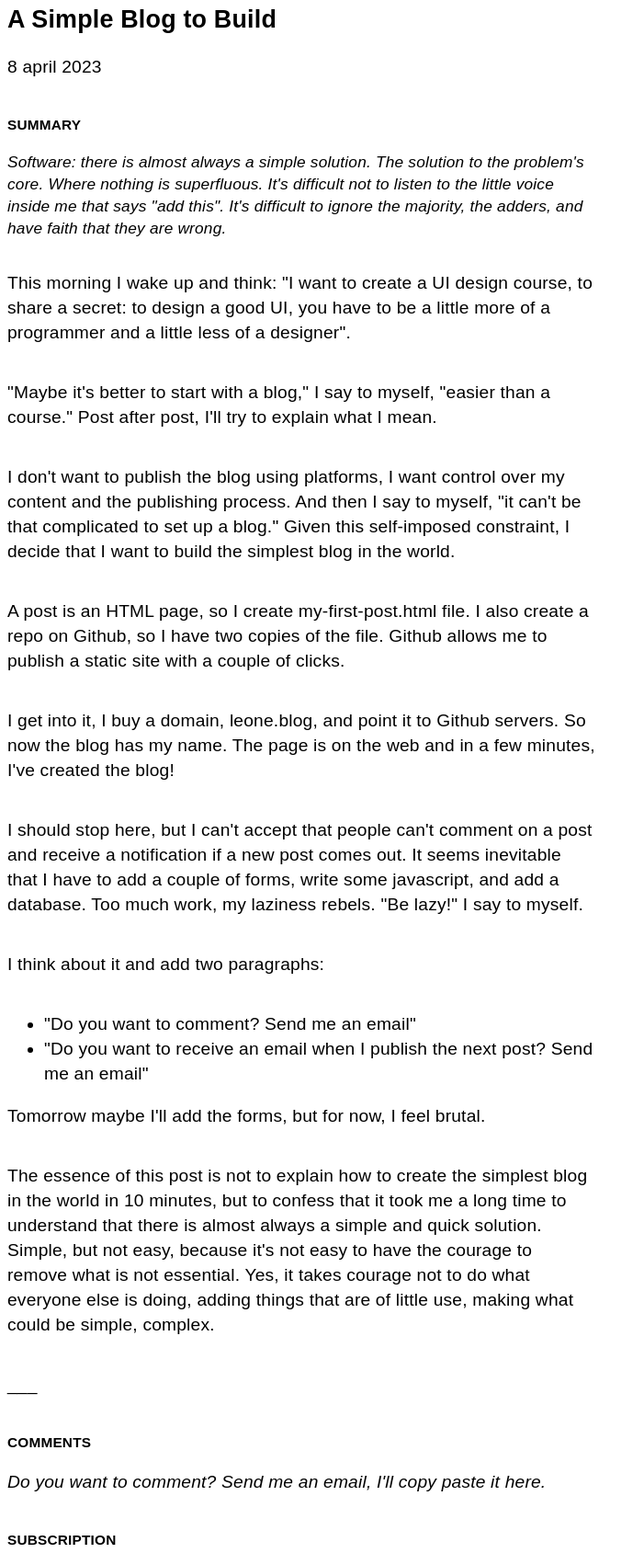
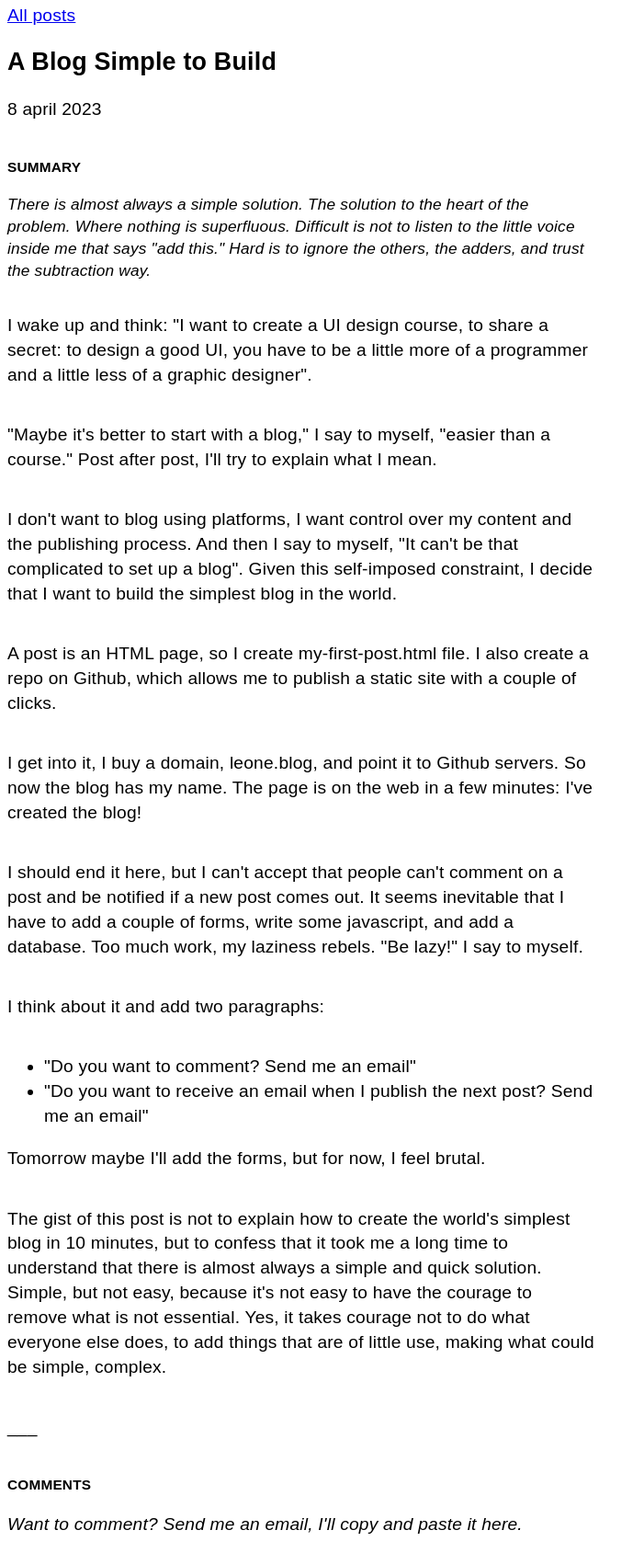
Before and after one commit to luc4leone/my-blog, a plain HTML site: page posts/publish-a-blog.html in a window 1280 px wide. Shown: the part 15-1704 px from the top of the page at 92% size, without its empty margins (0-701 px from the left). Drawn offline with Linux system fonts and the light colour scheme; a web font is replaced by a local one.

Commit message:
101esima iterazione :)

```diff
--- a/posts/publish-a-blog.html
+++ b/posts/publish-a-blog.html
@@ -21,24 +21,27 @@
         .italic {
             font-style: italic;
         }
+        .all {
+            margin-bottom: 0;
+        }
     </style>
 
     <body>
-        <h1>A Simple Blog to Build</h1>
+        <p class="all"><a href="../index.html">All posts</a></p>
+        <h1>A Blog Simple to Build</h1>
         <p>8 april 2023</p>
         <h3>Summary</h3>
         <p class="summary italic">
-            Software: there is almost always a simple solution. The solution to
-            the problem's core. Where nothing is superfluous. It's difficult not
-            to listen to the little voice inside me that says "add this". It's
-            difficult to ignore the majority, the adders, and have faith that
-            they are wrong.
+            There is almost always a simple solution. The solution to the heart
+            of the problem. Where nothing is superfluous. Difficult is not to
+            listen to the little voice inside me that says "add this." Hard is
+            to ignore the others, the adders, and trust the subtraction way.
         </p>
 
         <p>
-            This morning I wake up and think: "I want to create a UI design
-            course, to share a secret: to design a good UI, you have to be a
-            little more of a programmer and a little less of a designer".
+            I wake up and think: "I want to create a UI design course, to share
+            a secret: to design a good UI, you have to be a little more of a
+            programmer and a little less of a graphic designer".
         </p>
 
         <p>
@@ -47,27 +50,27 @@
         </p>
 
         <p>
-            I don't want to publish the blog using platforms, I want control
-            over my content and the publishing process. And then I say to
-            myself, "it can't be that complicated to set up a blog." Given this
-            self-imposed constraint, I decide that I want to build the simplest
-            blog in the world.
+            I don't want to blog using platforms, I want control over my content
+            and the publishing process. And then I say to myself, "It can't be
+            that complicated to set up a blog". Given this self-imposed
+            constraint, I decide that I want to build the simplest blog in the
+            world.
         </p>
 
         <p>
             A post is an HTML page, so I create my-first-post.html file. I also
-            create a repo on Github, so I have two copies of the file. Github
-            allows me to publish a static site with a couple of clicks.
+            create a repo on Github, which allows me to publish a static site
+            with a couple of clicks.
         </p>
 
         <p>
             I get into it, I buy a domain, leone.blog, and point it to Github
-            servers. So now the blog has my name. The page is on the web and in
-            a few minutes, I've created the blog!
+            servers. So now the blog has my name. The page is on the web in a
+            few minutes: I've created the blog!
         </p>
         <p>
-            I should stop here, but I can't accept that people can't comment on
-            a post and receive a notification if a new post comes out. It seems
+            I should end it here, but I can't accept that people can't comment
+            on a post and be notified if a new post comes out. It seems
             inevitable that I have to add a couple of forms, write some
             javascript, and add a database. Too much work, my laziness rebels.
             "Be lazy!" I say to myself.
@@ -84,29 +87,32 @@
         <p>Tomorrow maybe I'll add the forms, but for now, I feel brutal.</p>
 
         <p>
-            The essence of this post is not to explain how to create the
-            simplest blog in the world in 10 minutes, but to confess that it
-            took me a long time to understand that there is almost always a
-            simple and quick solution. Simple, but not easy, because it's not
-            easy to have the courage to remove what is not essential. Yes, it
-            takes courage not to do what everyone else is doing, adding things
-            that are of little use, making what could be simple, complex.
+            The gist of this post is not to explain how to create the world's
+            simplest blog in 10 minutes, but to confess that it took me a long
+            time to understand that there is almost always a simple and quick
+            solution. Simple, but not easy, because it's not easy to have the
+            courage to remove what is not essential. Yes, it takes courage not
+            to do what everyone else does, to add things that are of little use,
+            making what could be simple, complex.
         </p>
         <p>___</p>
+        <footer>
             <h3>comments</h3>
             <p class="italic">
-            Do you want to comment? Send me an email, I'll copy paste it here.
+                Want to comment? Send me an email, I'll copy and paste it here.
             </p>
             <h3>subscription</h3>
             <p class="italic">
-            If you want to receive an email when I publish the next post, let me
+                Want to receive an email when I publish the next post? Let me
                 know at luca@leone.blog
             </p>
             <h3>about luca leone</h3>
             <p>
-            Hey! I'm Luca, I am a freelance interaction designer. I am also the
-            co-founder of <a href="http://calcioclip.com">Calcio Clip</a>.
-            Thanks for reading!
+                Hey! I'm Luca, I am a freelance interaction designer. I am also
+                the co-founder of
+                <a href="http://calcioclip.com">Calcio Clip</a>. Thanks for
+                reading!
             </p>
+        </footer>
     </body>
 </html>
```
Lines whose indentation alone changed are shown as unchanged.
